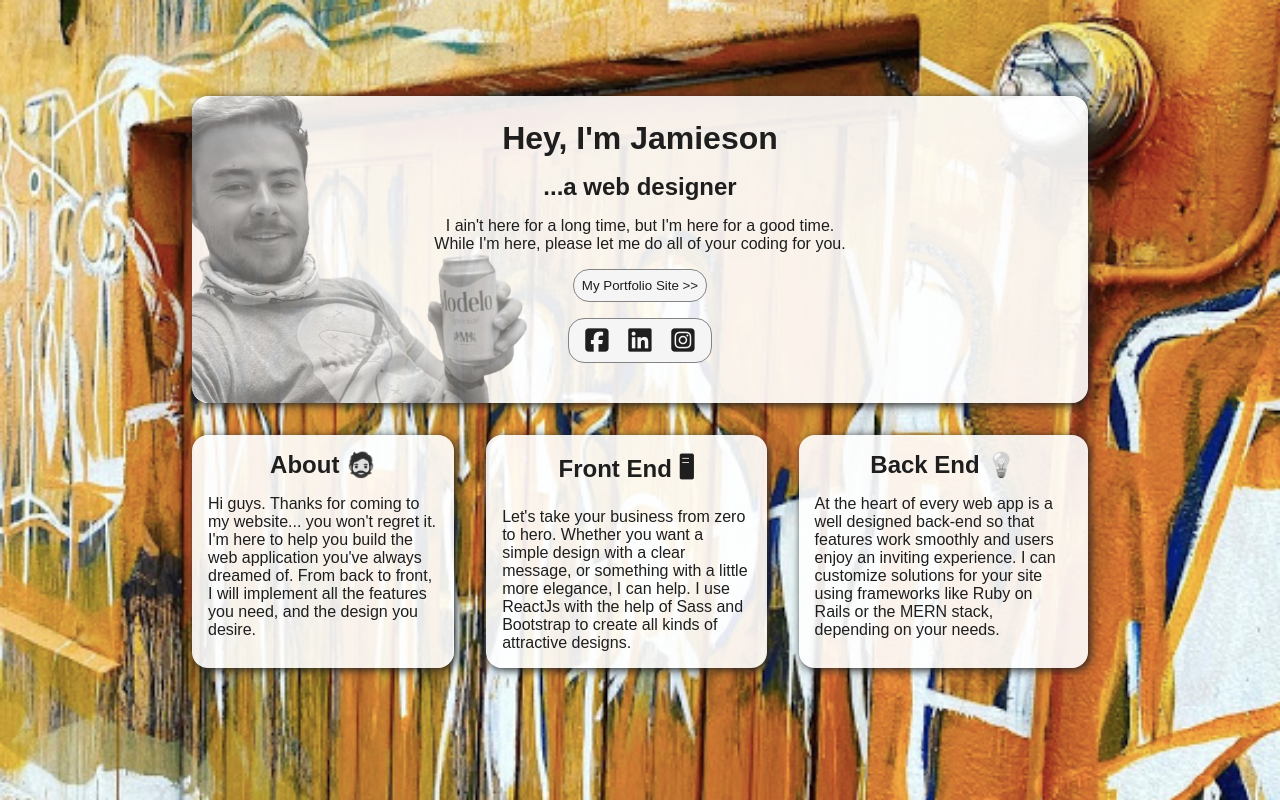
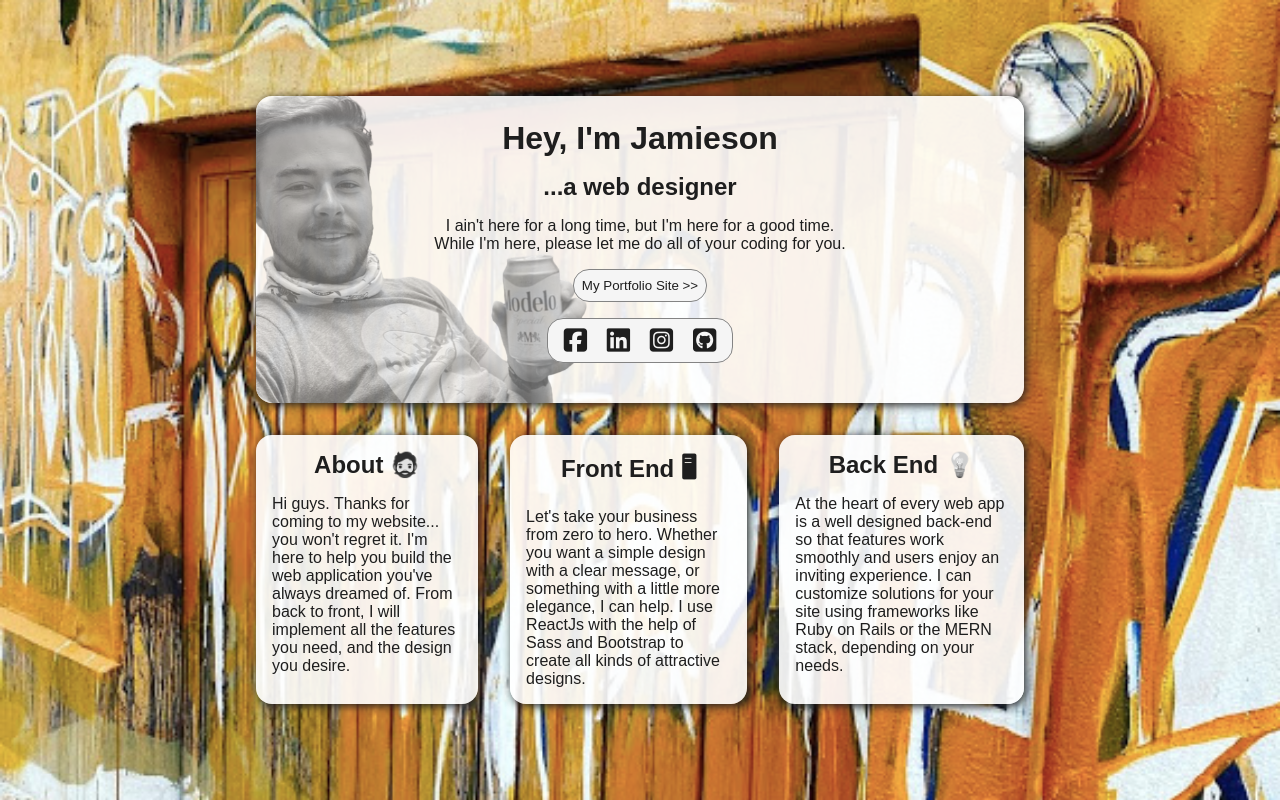
Before and after one commit to jamiesonreinhard/profile, a plain HTML site: page index.html in a window 1280 px wide. Drawn offline with Linux system fonts and the light colour scheme; a web font is replaced by a local one.

Commit message:
container width changes

```diff
--- a/index.html
+++ b/index.html
@@ -50,6 +50,13 @@
           class="social-list__link"
           ><i class="fab fa-instagram-square fa-2x"></i></a
         >
+        <a
+          class="portfolio-button__link"
+          href="https://github.com/jamiesonreinhard"
+          class="social-list__link"
+          ><i class="fa fa-github-square fa-2x"></i></a
+        >
+
         </button>
       </div>
       <section class="cards">
--- a/styles.css
+++ b/styles.css
@@ -18,7 +18,7 @@ body {
 }
 
 .container {
-  width: 70%;
+  width: 60%;
   margin: 0 auto;
   padding: 6rem 0;
   height: 100vh;
@@ -129,7 +129,7 @@ body {
 @media (max-width: 1100px) {
   /* For a screen < 1100px, this CSS will be read */
   .container {
-    width: 90%;
+    width: 80%;
   }
   .cards {
     display: block;
```
Also changed, not shown: 2 other files.
